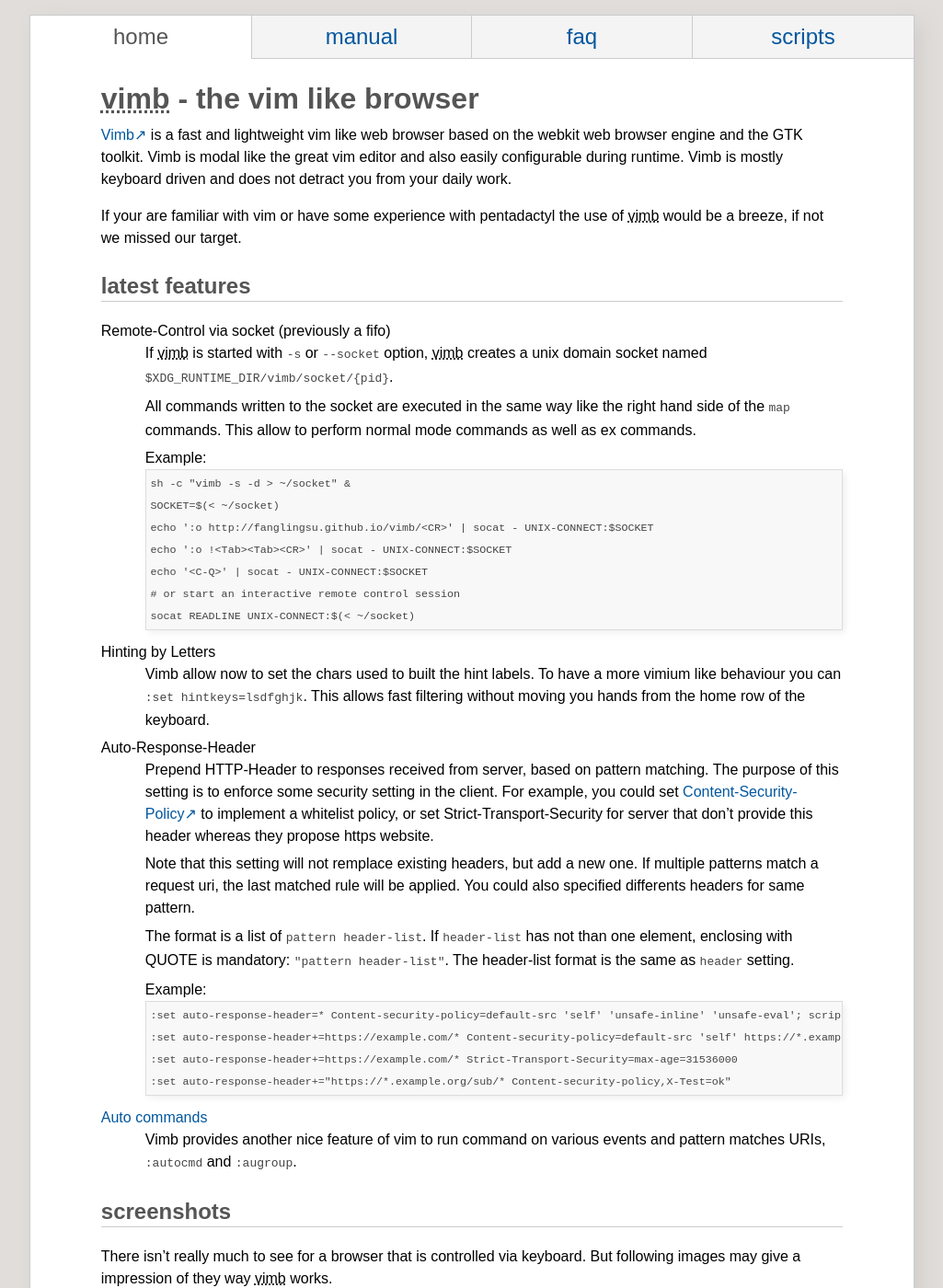
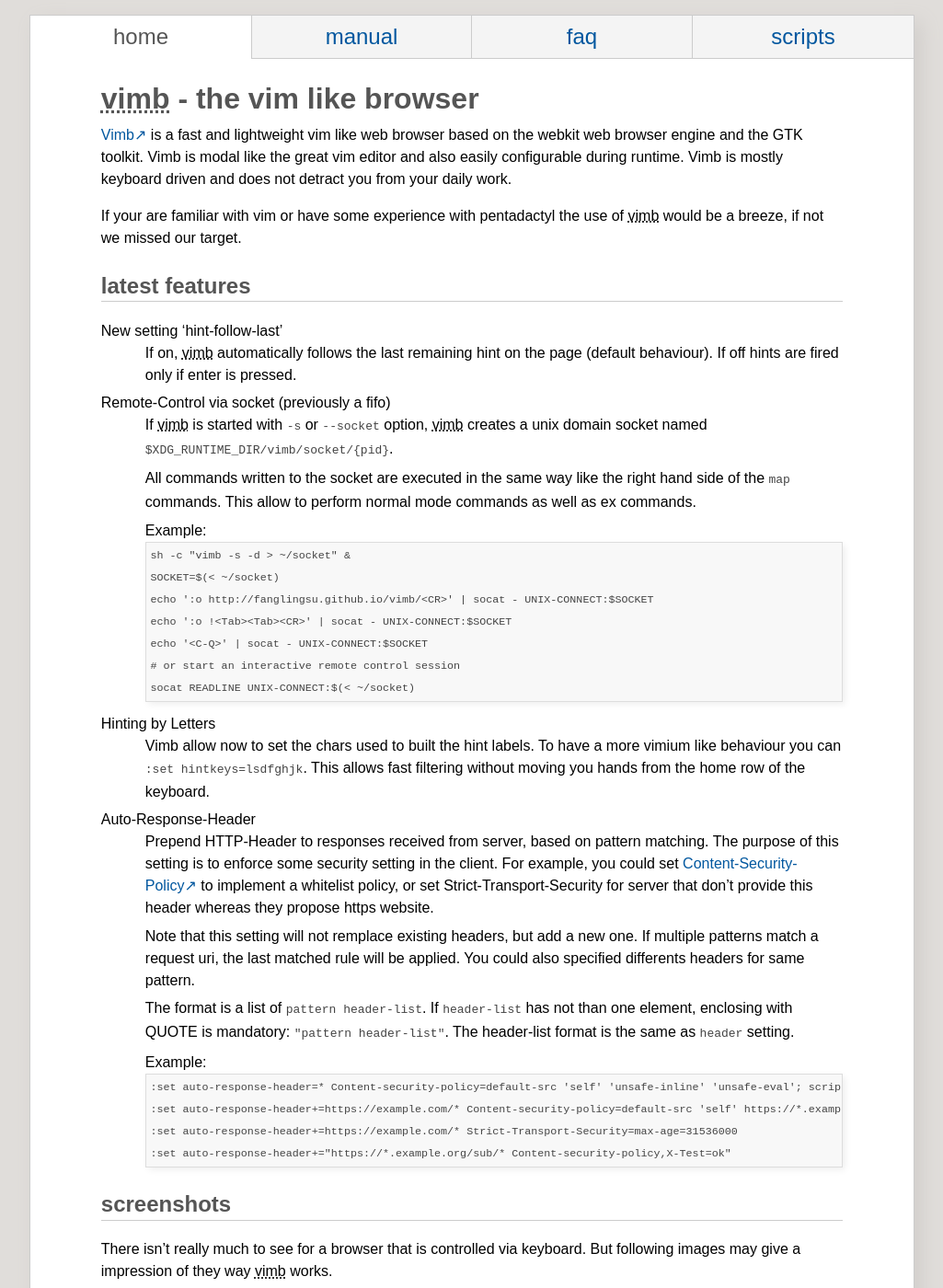
Before and after one commit to fanglingsu/vimb, a Jekyll site: the page built from index.md, in a window 1280 px wide and 1400 px high. Shown: the whole window at 92% size, without its empty margins (127-1152 px from the left). Built offline with Jekyll 4.4.1, drawn with Linux system fonts in a browser that asks for light colours.

Commit message:
Added new feature hint-follow-last option.

```diff
--- a/index.md
+++ b/index.md
@@ -17,6 +17,10 @@
 of vimb would be a breeze, if not we missed our target.
 
 ## latest features
+
+New setting 'hint-follow-last'
+: If on, vimb automatically follows the last remaining hint on the page
+  (default behaviour). If off hints are fired only if enter is pressed.
 
 Remote-Control via socket (previously a fifo)
 : If vimb is started with `-s` or `--socket` option, vimb creates a unix
@@ -49,11 +53,6 @@
       :set auto-response-header+=https://example.com/* Content-security-policy=default-src 'self' https://*.example.com/
       :set auto-response-header+=https://example.com/* Strict-Transport-Security=max-age=31536000
       :set auto-response-header+="https://*.example.org/sub/* Content-security-policy,X-Test=ok"
-
-
-[Auto commands](man.html#Automatic_commands)
-: Vimb provides another nice feature of vim to run command on various events and
-  pattern matches URIs, `:autocmd` and `:augroup`.
 
 ## screenshots
 
```
